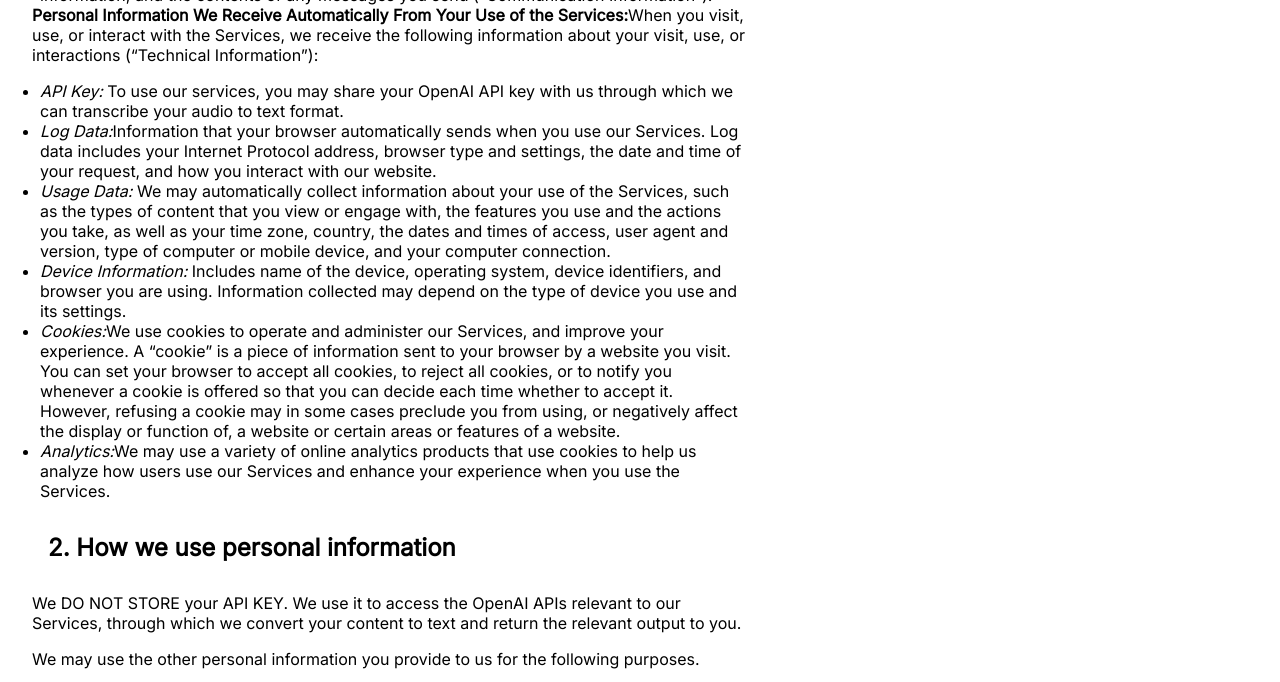
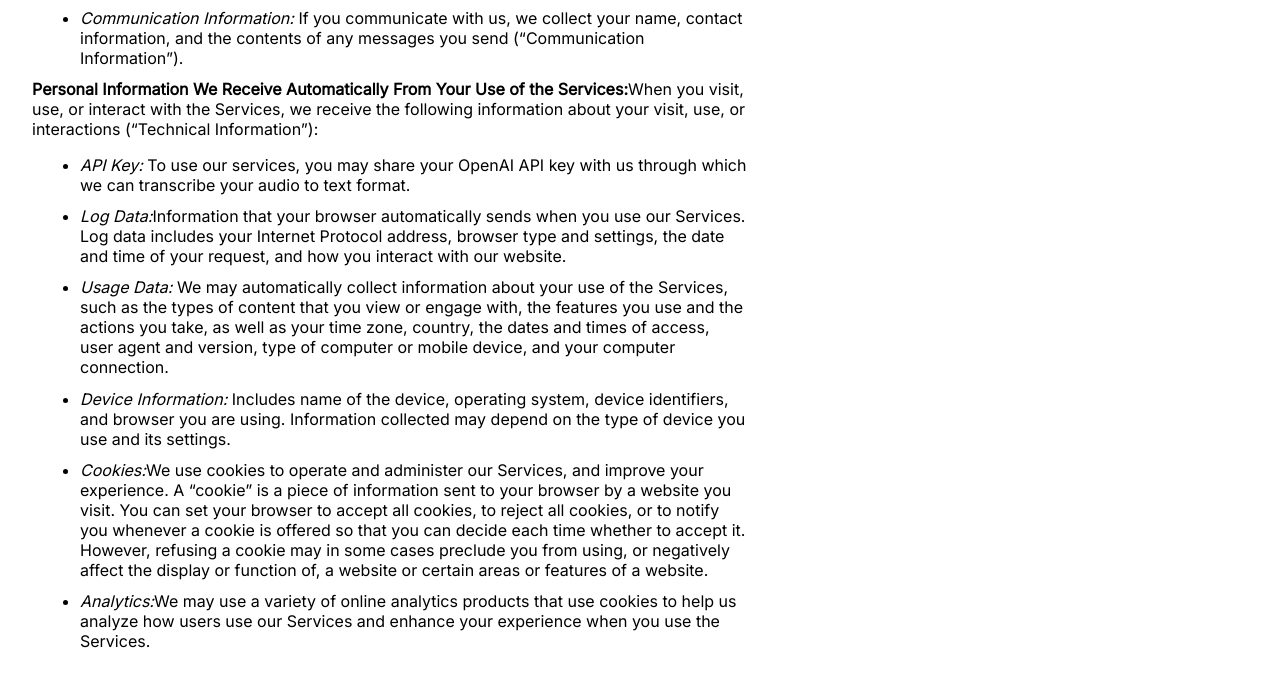
Before and after one commit to Kirera-Wainaina/voico-backend, a website: page frontend/html/privacy-policy.html in a window 1280 px wide. Shown: the part 585-1267 px from the top of the page. Drawn offline with Linux system fonts and the light colour scheme; a web font is replaced by a local one.

Commit message:
add margin to list elements

```diff
--- a/frontend/css/terms.css
+++ b/frontend/css/terms.css
@@ -19,6 +19,12 @@ p {
   margin-bottom: 1em;
   margin-left: 2em;
 }
+
+li {
+  margin-bottom: .7em;
+  margin-left: 2.5em;
+}
+
 header {
   position: fixed;
 }
```
